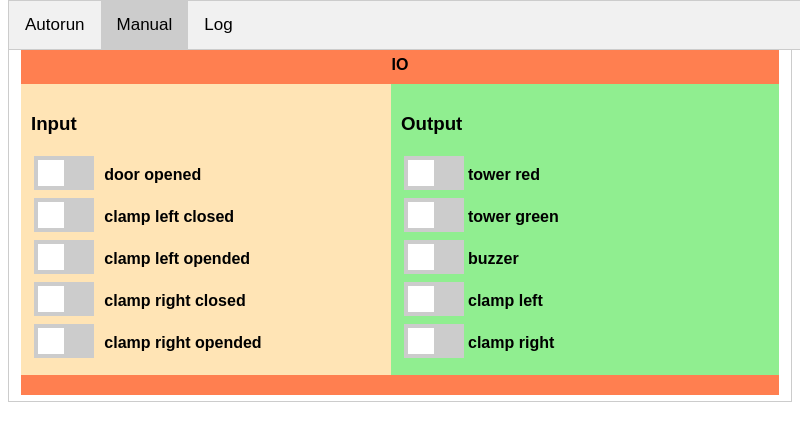
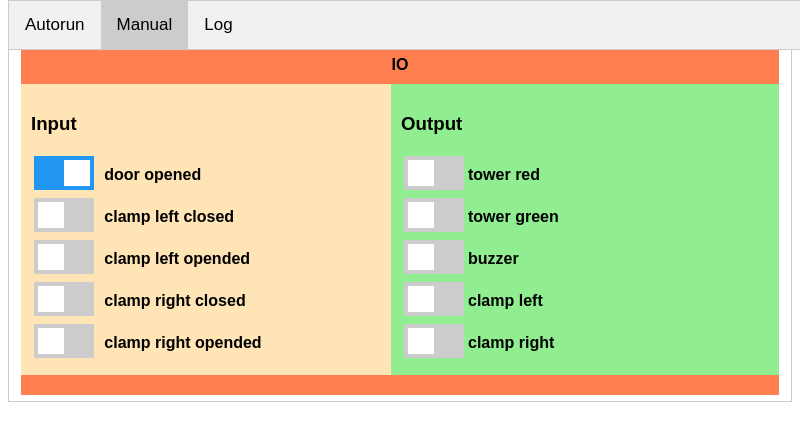
Before and after one commit to SungwooNam/equipment-boilerplate, an Electron app: page src/index.html in a window 800 px wide. Both pictures are taken after a click on the button "Manual". Drawn offline with Linux system fonts and the light colour scheme; no server answers.

Commit message:
io update

```diff
--- a/src/index.html
+++ b/src/index.html
@@ -29,7 +29,7 @@
                 <col width="30%">
                 <col width="70%">
                 <tr>
-                    <td><label class="switch"><input type="checkbox"/><span class="slider"></span></label></td>
+                    <td><label class="switch"><input type="checkbox" checked/><span class="slider"></span></label></td>
                     <td>door opened</td>
                 </tr>
                 <tr>
```
